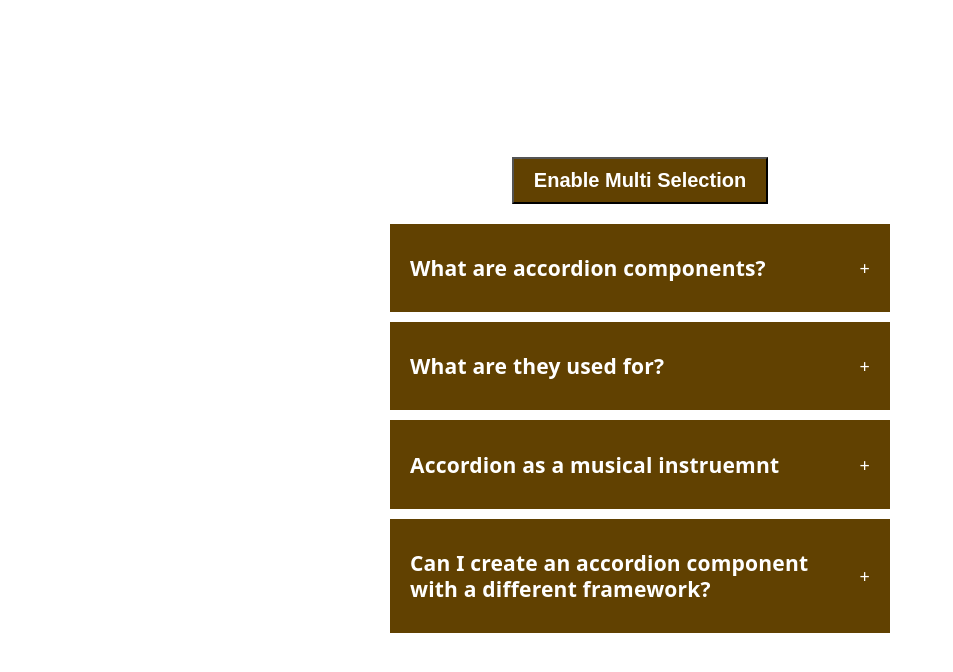
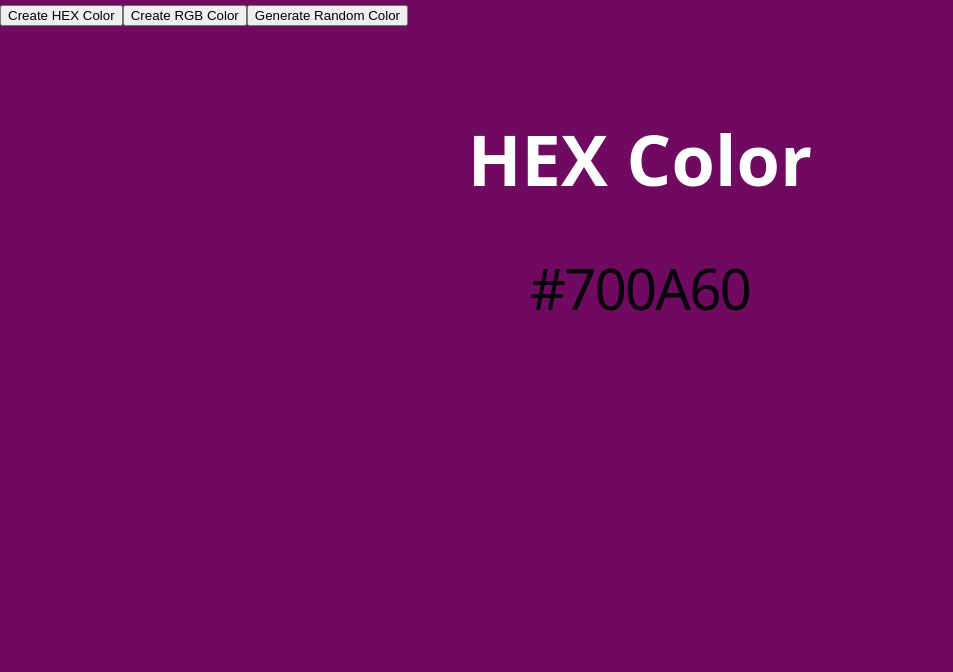
Before and after one commit to MM-Jiji/hook-projects, a React (Vite) app: page / in a window 1280 px wide. Shown: the top 672 px of the page, without its empty margins (0-953 px from the left). Built offline with nearby package versions, Linux system fonts and the light colour scheme.

Commit message:
Random Color Generator Component

```diff
--- a/src/App.jsx
+++ b/src/App.jsx
@@ -1,10 +1,12 @@
 import Accordion from "./components/accordion";
+import RandomColor from "./components/random-color";
 import "./index.css";
 
 function App() {
   return (
     <>
-      <Accordion />
+      {/* <Accordion /> */}
+      <RandomColor />
     </>
   );
 }
--- /dev/null
+++ b/src/components/random-color/index.jsx
@@ -0,0 +1,73 @@
+import { useEffect, useState } from "react";
+
+export default function RandomColor() {
+  const [typeOfColor, setTypeOfColor] = useState("hex");
+  const [color, setColor] = useState("#000000");
+
+  function randomColorUtility(length) {
+    return Math.floor(Math.random() * length);
+  }
+
+  function handleCreateRandomHexColor() {
+    const hex = [0, 1, 2, 3, 4, 5, 6, 7, 8, 9, "A", "B", "C", "D", "E", "F"];
+    let hexColor = "#";
+
+    for (let i = 0; i < 6; i++) {
+      hexColor += hex[randomColorUtility(hex.length)];
+    }
+
+    setColor(hexColor);
+  }
+
+  function handleCreateRandomRgbColor() {
+    const r = randomColorUtility(256);
+    const g = randomColorUtility(256);
+    const b = randomColorUtility(256);
+
+    setColor(`rgb(${r}, ${g}, ${b}) `);
+  }
+
+  useEffect(() => {
+    if (typeOfColor === "rgb") {
+      handleCreateRandomRgbColor();
+    } else {
+      handleCreateRandomHexColor();
+    }
+  }, [typeOfColor]);
+
+  return (
+    <div
+      style={{
+        width: "100vw",
+        height: "100vh",
+        background: color,
+      }}
+    >
+      <button onClick={() => setTypeOfColor("hex")}>Create HEX Color</button>
+      <button onClick={() => setTypeOfColor("rgb")}>Create RGB Color</button>
+      <button
+        onClick={
+          typeOfColor === "hex"
+            ? handleCreateRandomHexColor
+            : handleCreateRandomRgbColor
+        }
+      >
+        Generate Random Color
+      </button>
+      <div
+        style={{
+          display: "flex",
+          justifyContent: "center",
+          alignItems: "center",
+          color: "#fff",
+          fontSize: "60px",
+          marginTop: "50px",
+          flexDirection: "column",
+        }}
+      >
+        <h3>{typeOfColor === "rgb" ? "RGB Color" : "HEX Color"}</h3>
+        <h1>{color}</h1>
+      </div>
+    </div>
+  );
+}
```
